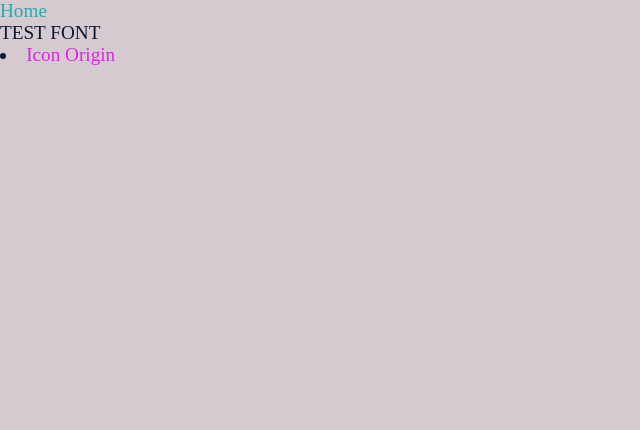
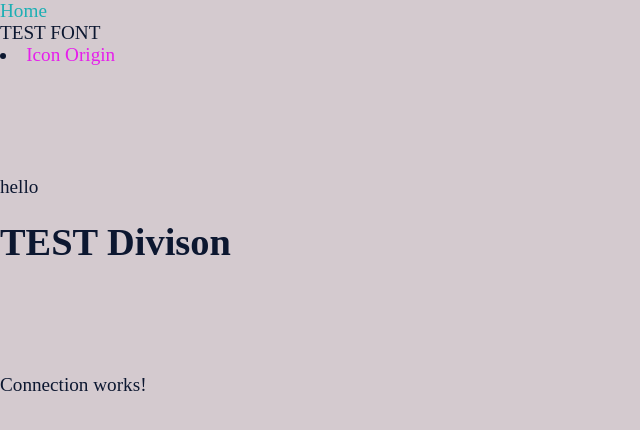
Before and after one commit to LauraLovesRaccoons/Delfin, a PHP site: page /index.php in a window 1280 px wide. Shown: the top 430 px of the page, without its empty margins (0-640 px from the left). Run offline with PHP 8.4, Linux system fonts and the light colour scheme; tables that the repository leaves empty or names only in its code hold one stand-in row (values such as "Sample post").

Commit message:
db connection works

```diff
--- a/index.php
+++ b/index.php
@@ -8,3 +8,58 @@
 <!-- Import a file -> stop the script if problem return an error -->
 <?php require 'footer.html';?>
 <!--  Import a file -> warning of issue, script continues to run -->
+
+
+
+<!-- test -->
+ <br />
+ <br /><br /><br />
+ <br />
+ <p>hello</p>
+ <br />
+<h1>
+    TEST Divison
+</h1>
+
+<br />
+<br /><br /><br />
+<br />
+
+<!--  -->
+
+<?php
+// Database connection parameters
+$dbIpAndPort = "localhost:3308";
+$username = "delphinus";
+$password = "Inia_geoffrensis";
+// $username = "-delphinus";
+// $password = "-Inia_geoffrensis";
+// $username = "root";
+// $password = "root";
+$dbname = "delfin_db";
+// $dbname = "FAKE_NAME";
+
+// Create connection
+$db = mysqli_connect($dbIpAndPort, $username, $password, $dbname);
+
+if($db){
+    echo "Connection works!";
+    $query = "SELECT * FROM Books";
+
+    $results = mysqli_query($db, $query);
+
+    $books = mysqli_fetch_all($results, MYSQLI_ASSOC);
+
+    mysqli_close($db);
+}else{
+    echo "Problem connection to the DB <br>";
+}
+
+?>
+
+
+<!--  -->
+
+
+
+<!--  -->
--- /dev/null
+++ b/info.php
@@ -0,0 +1 @@
+<?php phpinfo(); ?>
```
Also changed, not shown: 1 other file.
